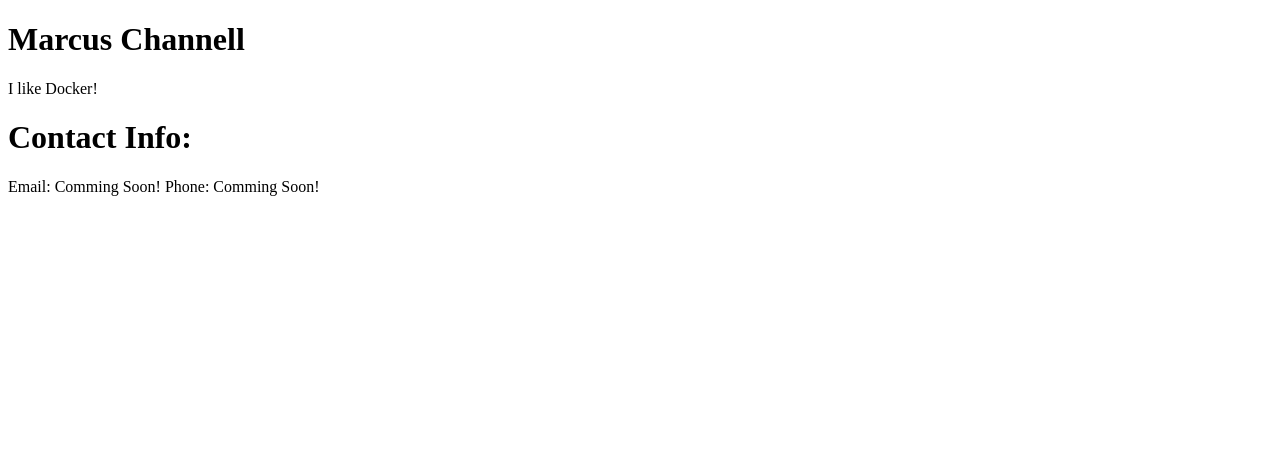
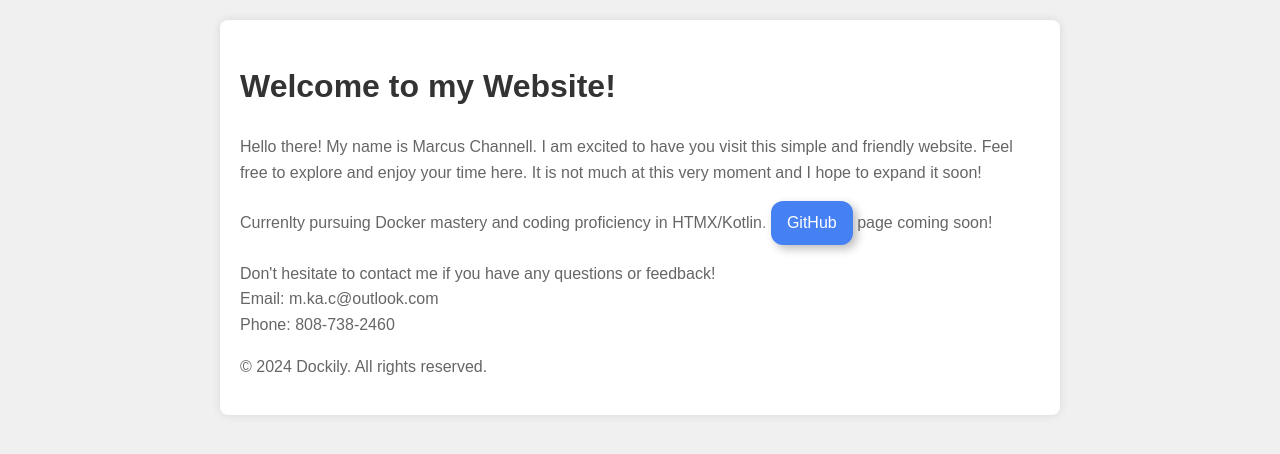
Before and after one commit to horse420speed/mywebsite, a plain HTML site: page index.html in a window 1280 px wide. Drawn offline with Linux system fonts and the light colour scheme.

Commit message:
Update index.html

```diff
--- a/index.html
+++ b/index.html
@@ -1,13 +1,67 @@
 <!DOCTYPE html>
-<html>
+<html lang="en">
+<head>
+    <meta charset="UTF-8">
+    <meta name="viewport" content="width=device-width, initial-scale=1.0">
+    <title>Obsessed with Containerized Apps</title>
+    <style>
+        body {
+            font-family: Meiryo, sans-serif;
+            line-height: 1.6;
+            margin: 0;
+            padding: 0;
+            background-color: #f0f0f0;
+        }
+        .container {
+            max-width: 800px;
+            margin: 20px auto;
+            background-color: #fff;
+            padding: 20px;
+            border-radius: 8px;
+            box-shadow: 0 0 10px rgba(0, 0, 0, 0.1);
+        }
+        h1, h2, h3 {
+            color: #333;
+        }
+        p {
+            color: #666;
+        }
+        .neumorphism-btn {
+            display: inline-block;
+            padding: 9px 16px;
+            background-color: #4681f4;
+            color: #ffffff;
+	    text-align: center;
+            text-decoration: none;
+            border-radius: 12px;
+            transition: background-color 0.3s ease;
+	    font-size: 16px;
+	    cursor: pointer;
+	    box-shadow: 4px 4px 10px #bebebe,
+               		-4px -4px 10px #ffffff;
+        }
+        .neumorphism-btn:hover {
+	    box-shadow: 6px 6px 12px #bebebe,
+                	-6px -6px 12px #ffffff;
+            transform: translateY(-2px);
+        }
+    </style>
+</head>
 <body>
-
-<h1>Marcus Channell</h1>
-<p>I like Docker!</p>
-
-<h1>Contact Info:</h1>
-<p>Email: Comming Soon!
-  Phone: Comming Soon!</p>
-
+    <div class="container">
+        <header>
+            <h1>Welcome to my Website!</h1>
+        </header>
+        <main>
+            <p>Hello there! My name is Marcus Channell. I am excited to have you visit this simple and friendly website. Feel free to explore and enjoy your time here. It is not much at this very moment and I hope to expand it soon!</p>
+            <p>Currenlty pursuing Docker mastery and coding proficiency in HTMX/Kotlin. <a href="coming soon" class="neumorphism-btn">GitHub</a> page coming soon!</p>
+            <p>Don't hesitate to contact me if you have any questions or feedback!<br>
+	       Email: m.ka.c@outlook.com<br>
+	       Phone: 808-738-2460</p>
+        </main>
+        <footer>
+            <p>&copy; 2024 Dockily. All rights reserved.</p>
+        </footer>
+    </div>
 </body>
 </html>
```
